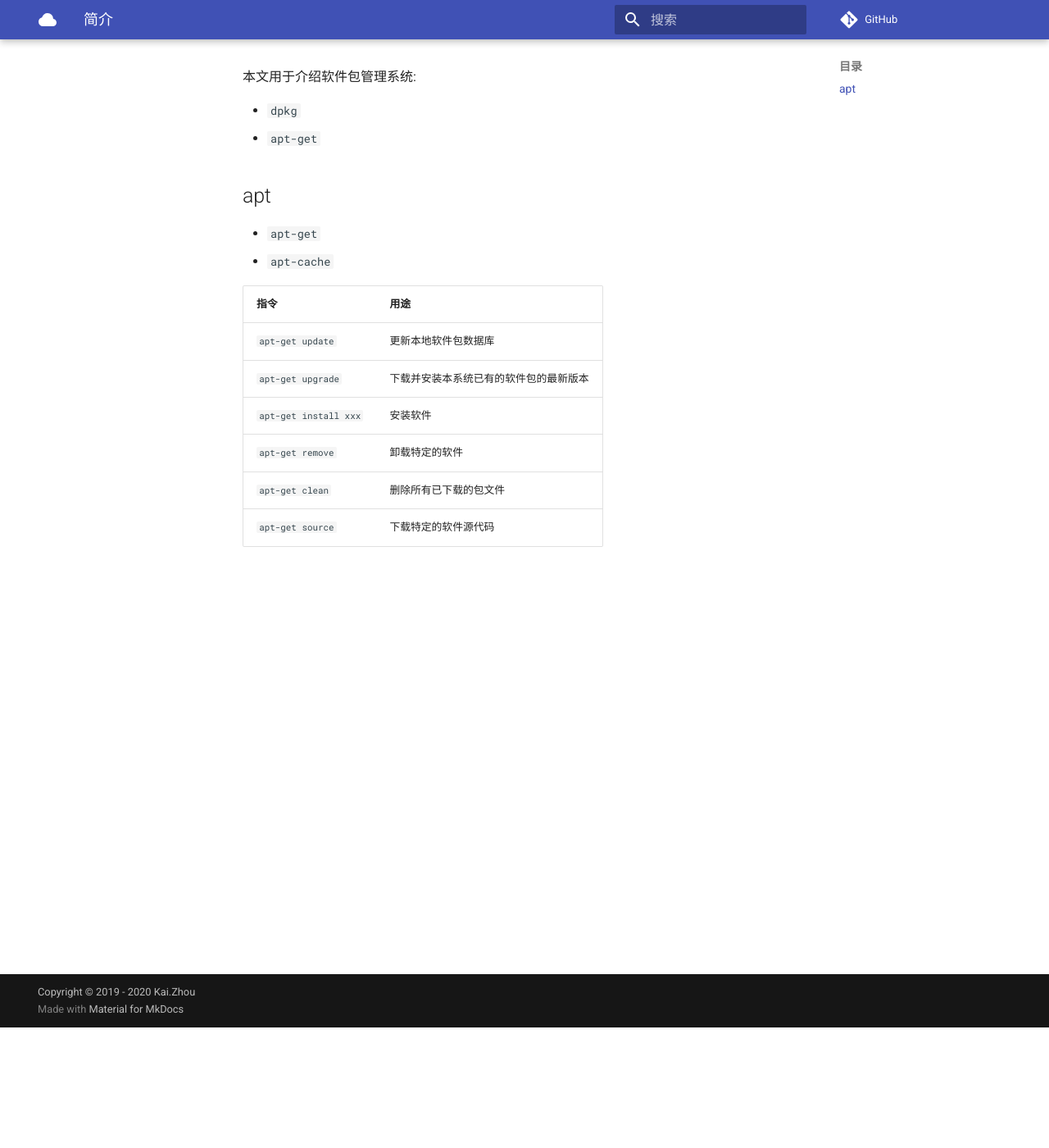
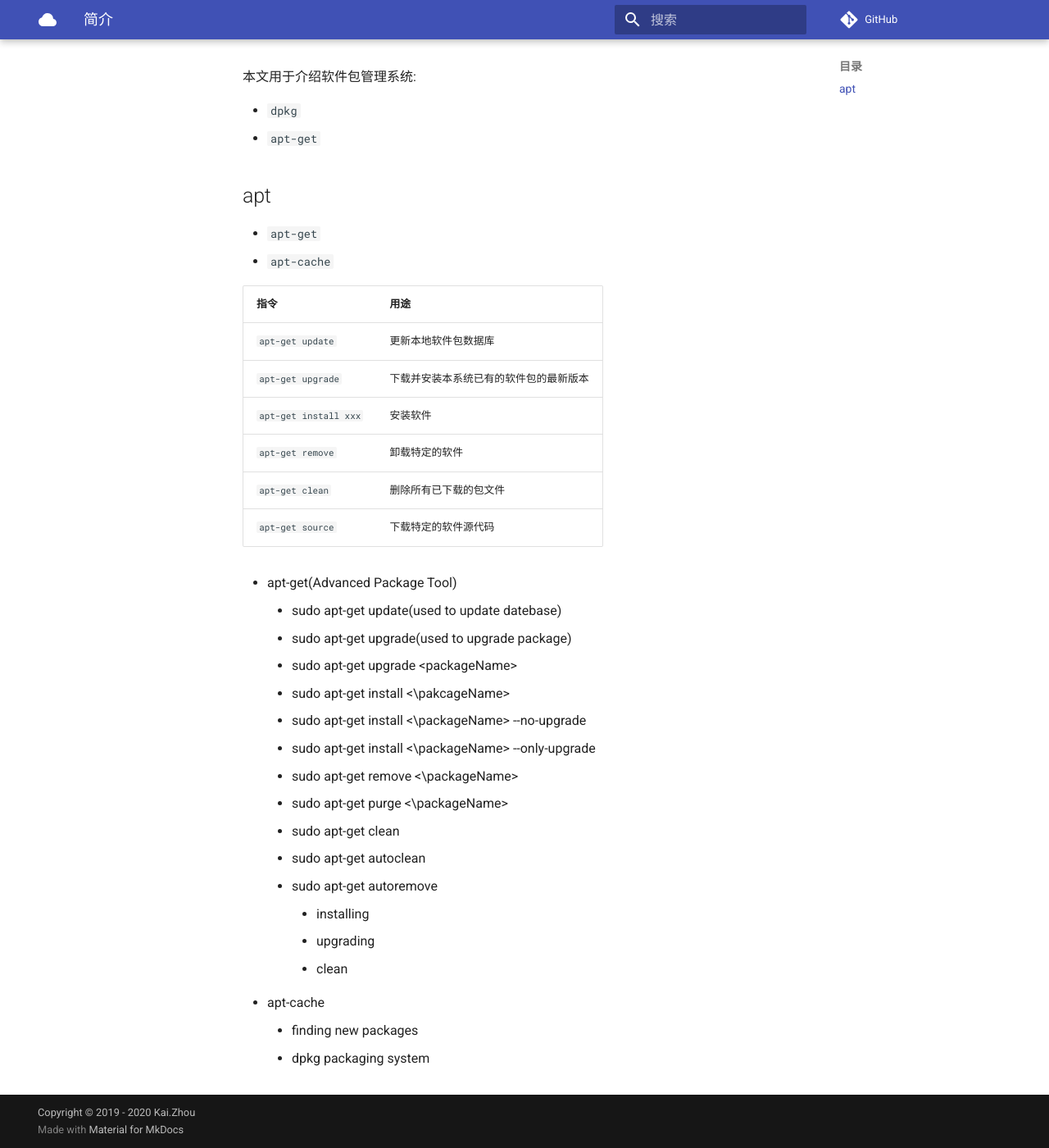
Before and after one commit to zhoukaidev/ks_blog, an MkDocs documentation site: the page built from docs/shell/linux/tools/apt.md, in a window 1280 px wide and 1400 px high, scrolled down 147 px. Shown: the whole window at 82% size. Built offline with MkDocs 1.6.1 and Material for MkDocs 9.7.7, drawn with Linux system fonts in a browser that asks for light colours; comment, search, counter and statistics services are not loaded.

Commit message:
Update apt.md

```diff
--- a/docs/shell/linux/tools/apt.md
+++ b/docs/shell/linux/tools/apt.md
@@ -18,3 +18,23 @@
 | `apt-get remove`  | 卸载特定的软件   |
 | `apt-get clean`  |  删除所有已下载的包文件  |
 | `apt-get source`  | 下载特定的软件源代码   |
+
+
+* apt-get(Advanced Package Tool)
+    * sudo apt-get update(used to update datebase)
+    * sudo apt-get upgrade(used to upgrade package)
+    * sudo apt-get upgrade <packageName\>
+    * sudo apt-get install <\pakcageName>
+    * sudo apt-get install <\packageName> --no-upgrade
+    * sudo apt-get install <\packageName> --only-upgrade
+    * sudo apt-get remove <\packageName>
+    * sudo apt-get purge <\packageName>
+    * sudo apt-get clean
+    * sudo apt-get autoclean
+    * sudo apt-get autoremove
+        * installing
+        * upgrading
+        * clean
+* apt-cache
+    * finding new packages
+    * dpkg packaging system
```
